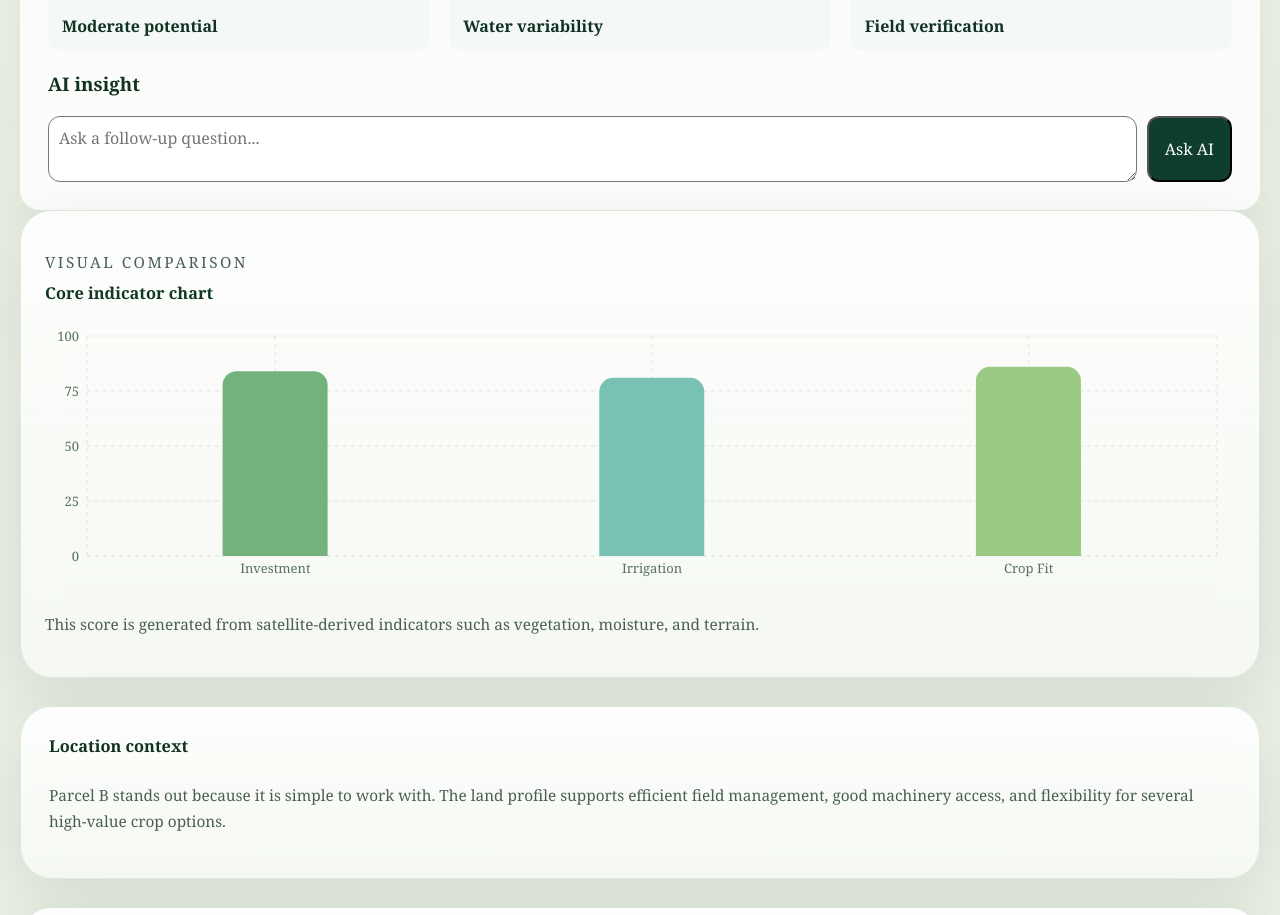
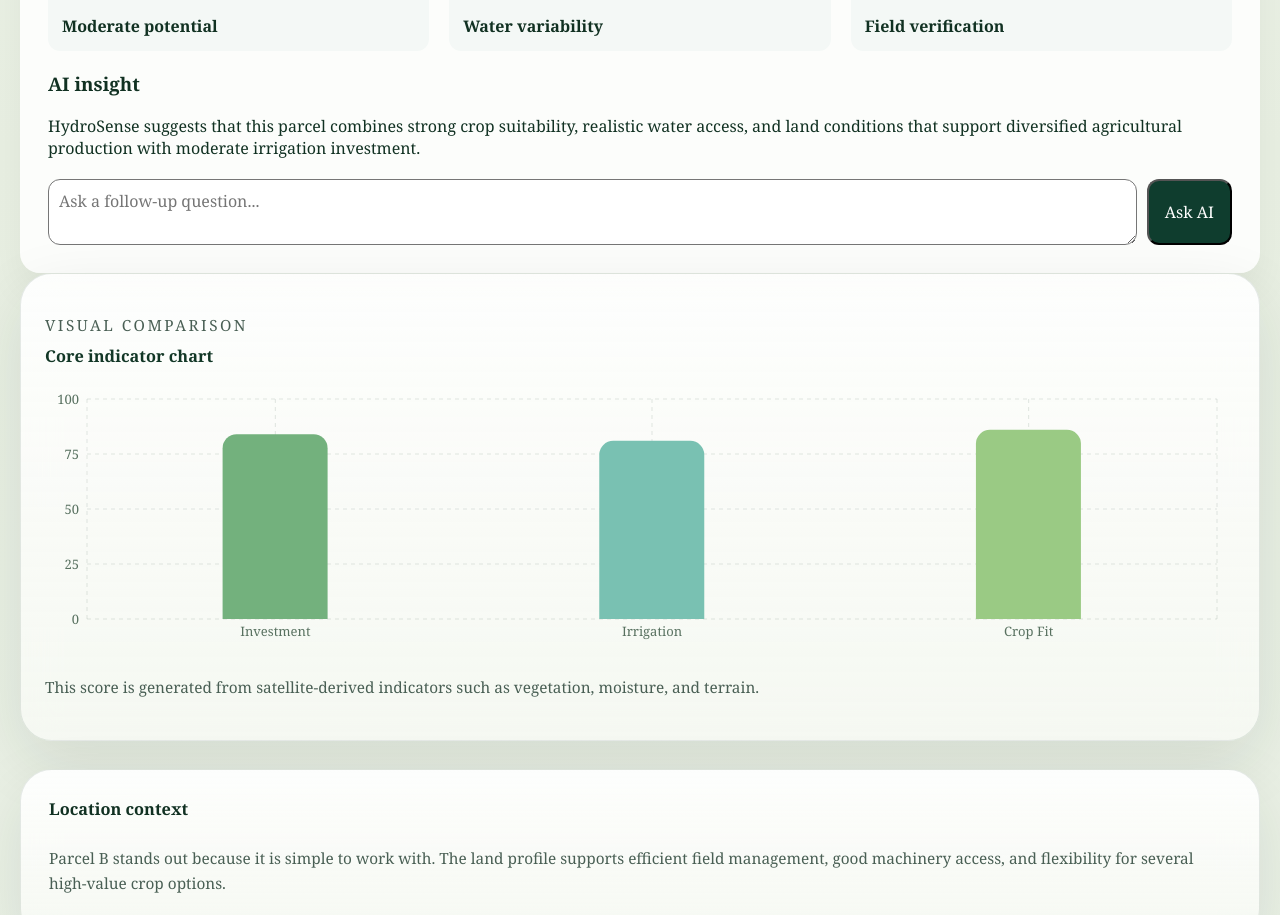
Before and after one commit to dareckidarek70-cpu/hydrosense-demo, a Next.js app: page /results in a window 1280 px wide. Shown: the part 1330-2245 px from the top of the page. Built offline with nearby package versions, Linux system fonts and the light colour scheme.

Commit message:
Update page.tsx

```diff
--- a/app/results/page.tsx
+++ b/app/results/page.tsx
@@ -530,7 +530,7 @@ export default async function ResultsPage({ searchParams }: ResultsPageProps) {
           <section className="report-section-card print-chart-card">
             <p className="supporting-label">Visual comparison</p>
             <h3>Core indicator chart</h3>
-          <ParcelAiChat initialAnswer={analysis.headline} />
+          <ParcelAiChat initialAnswer={analysis.executiveSummary} />
             <ResultsScoreChart
               investment={analysis.scores.investment.value}
               irrigation={analysis.scores.irrigation.value}
```
